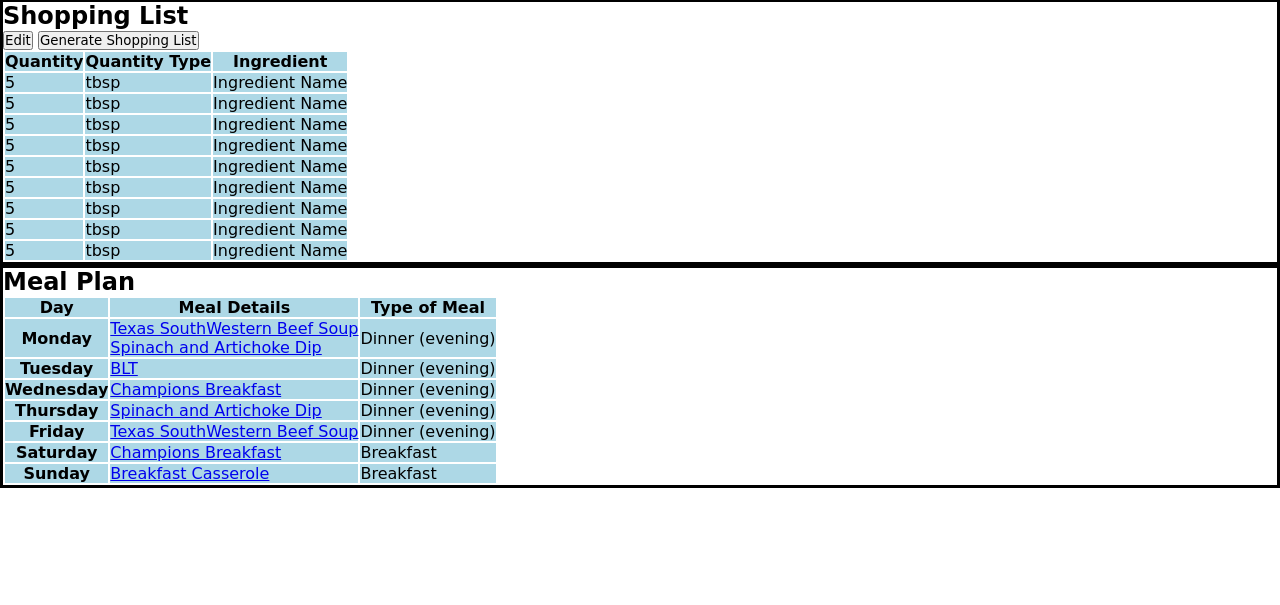
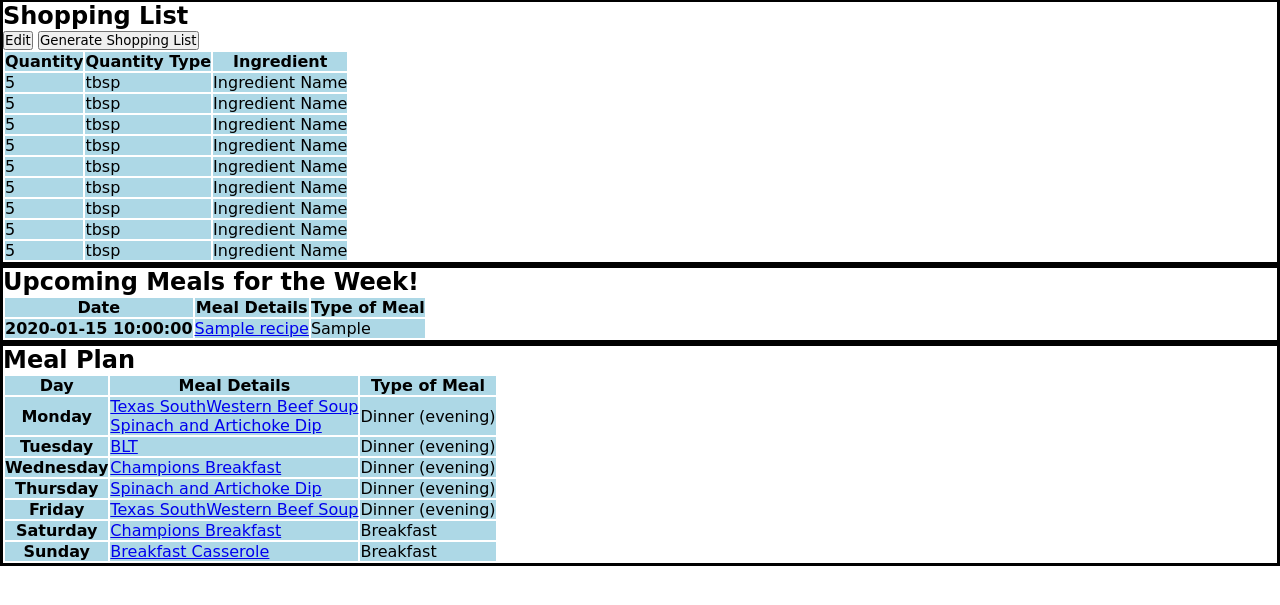
Before and after one commit to jase-k/whats_for_dinner, a Flask app: template flask_app/templates/dashboard.html in a window 1280 px wide. Shown: the part 129-734 px from the top of the page. Run offline with Flask 2, Linux system fonts and the light colour scheme; the template is opened without the code that fills it: most values are stand-ins (such as "Sample title", 1, 10 or a date in 2020).

Commit message:
show Upcoming Weekly Meals on Dashboard

```diff
--- a/flask_app/controllers/views/users.py
+++ b/flask_app/controllers/views/users.py
@@ -1,6 +1,7 @@
 import re
 from flask_app import app
 from flask import render_template, redirect, request, session
+from flask_app.models.meal import Meal
 from flask_app.models.user import User
 import os
 
@@ -10,10 +11,11 @@ def displayUserDashboard():
         return redirect('/')
 
     user = User.getUserById(session['user_id'])
+    meals = Meal.getUserFutureWeekMeals(session['user_id'])
 
     print("Current User:",user)
 
-    return render_template('dashboard.html', user = user)
+    return render_template('dashboard.html', user = user, menu_meals = meals)
 
 
 
--- a/flask_app/templates/dashboard.html
+++ b/flask_app/templates/dashboard.html
@@ -101,6 +101,29 @@
             </table>
         </div>
         <div class="meal_plan box">
+            <h2>Upcoming Meals for the Week!</h2>
+            <table>
+                <thead>
+                    <th>Date</th>
+                    <th>Meal Details</th>
+                    <th>Type of Meal</th>
+                </thead>
+                <tbody>
+                    {% for meal in menu_meals %}
+                    <tr>
+                        <th>{{meal.date}}</th>
+                        <td>
+                        {% for recipe in meal.recipes %}
+                            <a href="/recipes/{{recipe.id}}">{{recipe.title}}</a><br>
+                        {% endfor %}
+                        </td>
+                        <td>{{meal.meal_type}}</td>
+                    </tr>
+                    {% endfor %}
+                </tbody>
+            </table>
+        </div>
+        <div class="meal_plan box">
             <h2>Meal Plan</h2>
             <table>
                 <thead>
@@ -155,6 +178,7 @@
 
 
 
+
     {% endblock %}
     <script src="{{url_for('static', filename='js/dashboard.js')}}"></script>
 </body>
```
Also changed, not shown: flask_app/models/meal.py (+31 -5 lines), README.md.
